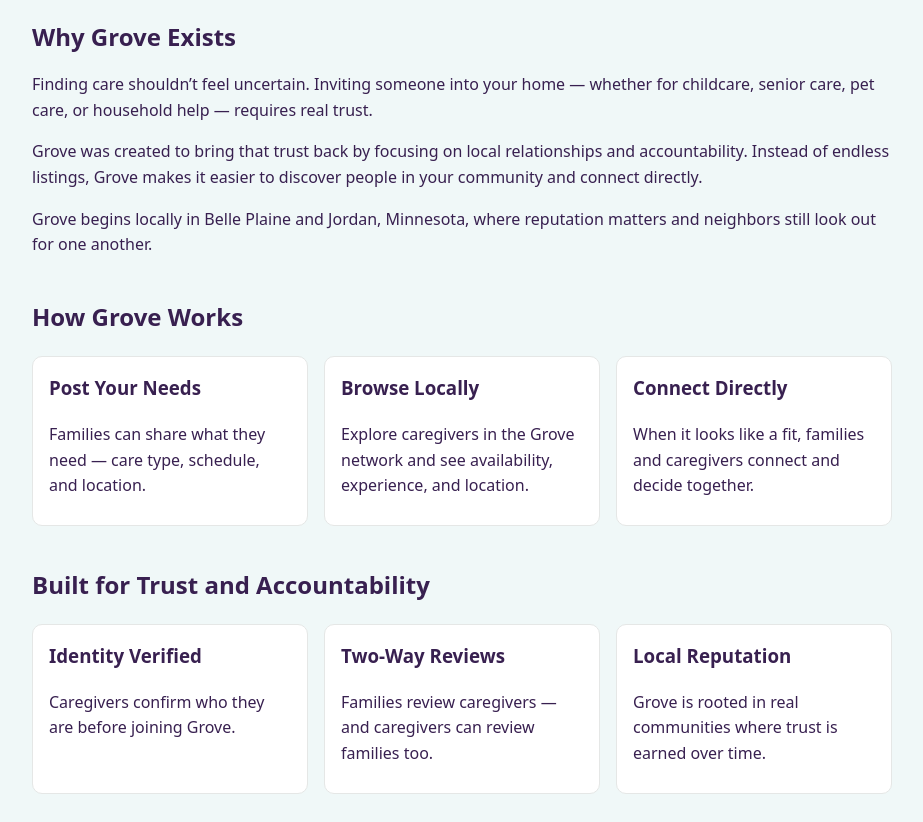
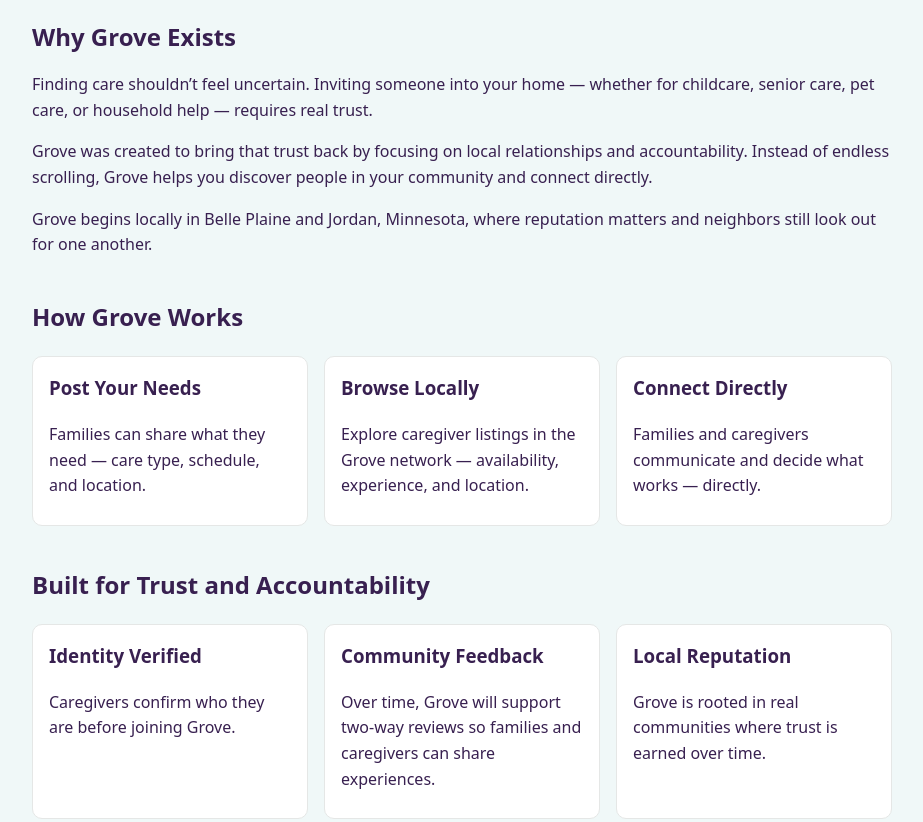
Before and after one commit to jfrancomb-spec/grove-website, a plain HTML site: page index.html in a window 1280 px wide. Shown: the part 500-1322 px from the top of the page, without its empty margins (178-1101 px from the left). Drawn offline with nearby package versions, Linux system fonts and the light colour scheme.

Commit message:
Update index.html

```diff
--- a/index.html
+++ b/index.html
@@ -38,7 +38,7 @@
 
       <p>
         Grove was created to bring that trust back by focusing on local relationships and accountability.
-        Instead of endless listings, Grove makes it easier to discover people in your community and connect directly.
+        Instead of endless scrolling, Grove helps you discover people in your community and connect directly.
       </p>
 
       <p>
@@ -59,12 +59,12 @@
 
         <div class="card">
           <h3>Browse Locally</h3>
-          <p>Explore caregivers in the Grove network and see availability, experience, and location.</p>
+          <p>Explore caregiver listings in the Grove network — availability, experience, and location.</p>
         </div>
 
         <div class="card">
           <h3>Connect Directly</h3>
-          <p>When it looks like a fit, families and caregivers connect and decide together.</p>
+          <p>Families and caregivers communicate and decide what works — directly.</p>
         </div>
       </div>
     </section>
@@ -80,8 +80,8 @@
         </div>
 
         <div class="card">
-          <h3>Two-Way Reviews</h3>
-          <p>Families review caregivers — and caregivers can review families too.</p>
+          <h3>Community Feedback</h3>
+          <p>Over time, Grove will support two-way reviews so families and caregivers can share experiences.</p>
         </div>
 
         <div class="card">
```
